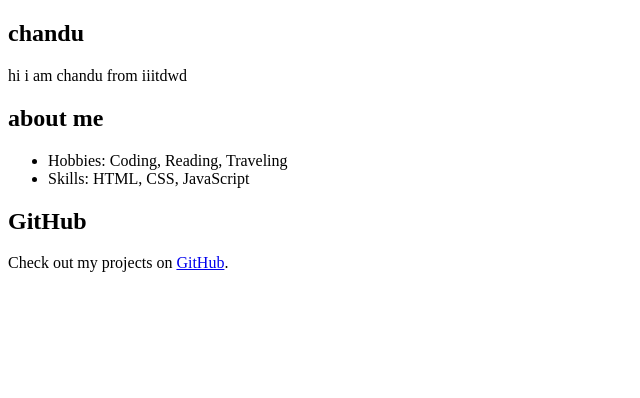
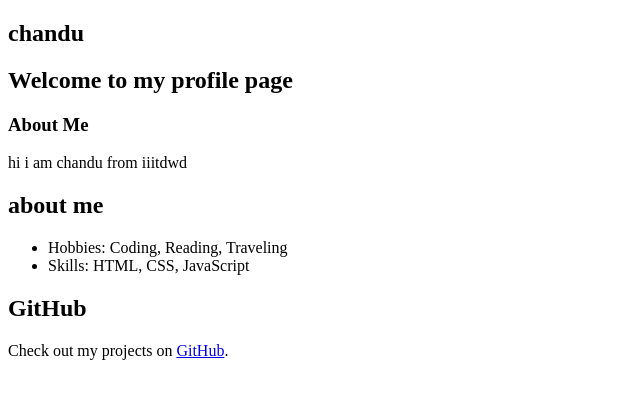
Before and after one commit to 24bec040/full-stack-devp, a plain HTML site: page index.html in a window 1280 px wide. Shown: the whole page, without its empty margins (0-640 px from the left). Drawn offline with Linux system fonts and the light colour scheme.

Commit message:
chandu 1

```diff
--- a/index.html
+++ b/index.html
@@ -10,7 +10,11 @@
 <main>
 <body>
       <section>
-        <h1> chandu</h1>
+        <h1> chandu </h1>
+        <h2>Welcome to my profile page</h2>
+        <h3>About Me</h3>
+
+
       </section>
 
       <section><p>hi i am chandu from iiitdwd</p></section>
@@ -21,7 +25,7 @@
                 <li>Hobbies: Coding, Reading, Traveling</li>
                 <li>Skills: HTML, CSS, JavaScript</li>
             </ul>
-      </section>
+      <!-- </section> -->
 
       <section>
         <h2>GitHub</h2>
--- /dev/null
+++ b/style.css
@@ -0,0 +1,2 @@
+ body {background-color: pink;}
+ /* */
```
Also changed, not shown: inline.html (added).
